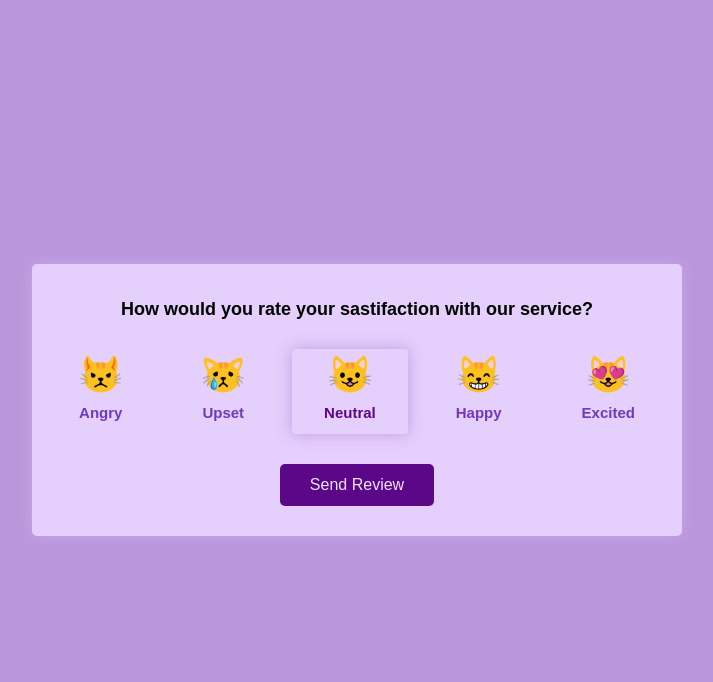
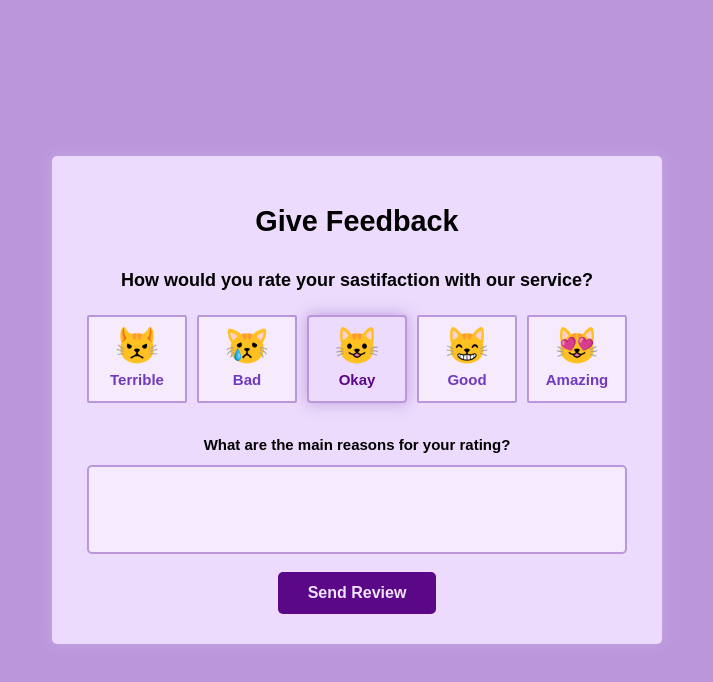
Before and after one commit to nguyenthiyenchi/front-end-projects, a plain HTML site: page 6_feedback_cat/main.html in a window 1280 px wide. Shown: the whole page, without its empty margins (283-996 px from the left). Drawn offline with nearby package versions, Linux system fonts and the light colour scheme; a web font is replaced by a local one.

Commit message:
change ui, add feedback reasons textarea

```diff
--- a/6_feedback_cat/main.html
+++ b/6_feedback_cat/main.html
@@ -11,28 +11,33 @@
 </head>
 <body id="body">
     <div id="feedback" class="feedback-container">
-        <strong>How would you rate your sastifaction with our service?</strong>
+        <h1>Give Feedback</h1>
+        <p>How would you rate your sastifaction with our service?</p>
         <div class="feedback-ratings">
             <div class="rating">
                 <div class="circle">😾</div>
-                <p>Angry</p>
+                <p>Terrible</p>
             </div>
             <div class="rating">
                 <div class="circle">😿</div>
-                <p>Upset</p>
+                <p>Bad</p>
             </div>
             <div class="rating active">
                 <div class="circle">😺</div>
-                <p>Neutral</p>
+                <p>Okay</p>
             </div>
             <div class="rating">
                 <div class="circle">😸</div>
-                <p>Happy</p>
+                <p>Good</p>
             </div>
             <div class="rating">
                 <div class="circle">😻</div>
-                <p>Excited</p>
+                <p>Amazing</p>
             </div>
+        </div>
+        <div class="reasons">
+            <p>What are the main reasons for your rating?</p>
+            <textarea name="" id="" cols="30" rows="5"></textarea>
         </div>
         <button class="btn" id="send">Send Review</button>
     </div>
--- a/6_feedback_cat/style.css
+++ b/6_feedback_cat/style.css
@@ -15,7 +15,7 @@ body{
 }
 
 .feedback-container{
-  background-color: #e5cffd;
+  background-color: #ecdbfc;
   box-shadow: 0 0 15px rgb(229, 207, 253, 0.3);
   border-radius: 5px;
   font-size: 90%;
@@ -28,25 +28,33 @@ body{
   max-width: 650px;
 }
 
-.feedback-container strong{
-  line-height: 30px;
+.feedback-container p{
+  line-height: 10px;
   font-size: 18px;
+  font-weight: 600;
 }
 
 .feedback-ratings{
+  justify-content: space-between;
   display: flex;
-  margin: 20px 0;
+  margin: 10px 0;
+  width: 550px;
 }
 
 .rating{
+  background-color: #f5ebfd;
   flex: 1;
   cursor: pointer;
-  padding: 5px 30px;
-  margin: 5px 8px;
+  padding: 8px 0;
+  width: 100px;
+  margin: 2px 5px;
+  border: 2px solid #ba97db;
+  border-radius: 2px;
 }
 
 .rating:hover,
 .rating.active{
+  background-color: #ecdbfc;
   border-radius: 4px;
   box-shadow: 0 0 15px rgb(186, 151, 219, 0.9);
 }
@@ -68,8 +76,33 @@ body{
   color: #5b0888;
 }
 
+.reasons{
+  background-color: transparent;
+  width: 540px;
+  margin: 10px 0;
+}
+
+.reasons p{
+  font-size: 15px;
+}
+
+.reasons textarea{
+  background-color: #f5ebfd;
+  width: 100%;
+  border-radius: 5px;
+  padding: 5px;
+  resize: none;
+  border: 2.5px solid #ba97db;
+  outline: 0;
+}
+
+.reasons textarea:hover{
+  box-shadow: 0 0 10px rgb(186, 151, 219, 0.9);
+}
+
 .btn{
   background-color: #5b0888;
+  font-weight: 800;
   color: #f0e3fe;
   border: 0;
   border-radius: 5px;
```
